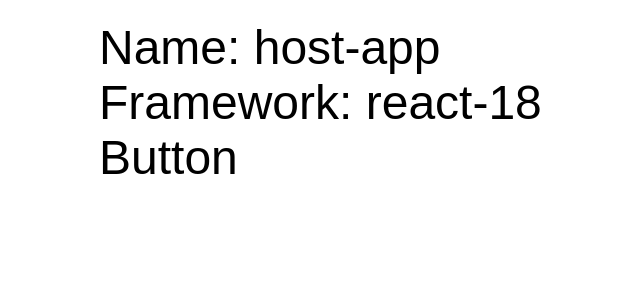
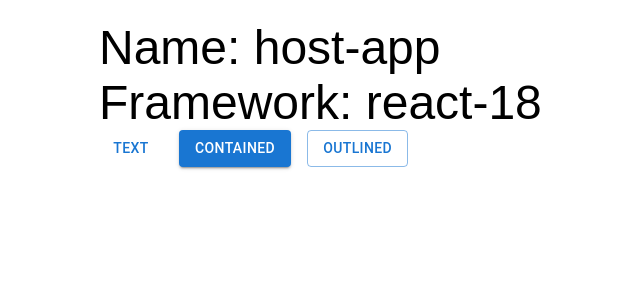
Before and after one commit to minhajul-islam/micro_fontend, a React app: page / in a window 1280 px wide. Shown: the top 300 px of the page, without its empty margins (141-781 px from the left). Built offline with nearby package versions, Linux system fonts and the light colour scheme.

Commit message:
feat(main): fix init

```diff
--- a/module-federation.config.ts
+++ b/module-federation.config.ts
@@ -2,7 +2,7 @@ const mfConfig = {
   name: "break_fix",
   filename: "remoteEntry.js",
   exposes: {
-    "./Button": "./src/Button",
+    "./Button": "./src/ManageArea",
   },
   shared: {
     react: { singleton: true, requiredVersion: "^19.0.0" },
--- a/package.json
+++ b/package.json
@@ -14,7 +14,7 @@
     "@babel/preset-typescript": "^7.27.1",
     "@module-federation/enhanced": "^0.19.1",
     "@pmmmwh/react-refresh-webpack-plugin": "^0.5.17",
-    "@types/react": "^19.0.0",
+    "@types/react": "^19.1.13",
     "@types/react-dom": "^19.0.0",
     "autoprefixer": "^10.1.0",
     "babel-loader": "^9.2.1",
@@ -31,6 +31,9 @@
     "webpack-dev-server": "^4.15.2"
   },
   "dependencies": {
+    "@emotion/react": "^11.14.0",
+    "@emotion/styled": "^11.14.1",
+    "@mui/material": "^7.3.2",
     "react": "^19.0.0",
     "react-dom": "^19.0.0"
   }
--- a/src/App.tsx
+++ b/src/App.tsx
@@ -2,14 +2,14 @@ import React from "react";
 import ReactDOM from "react-dom/client";
 
 import "./index.css";
-import Button from "./Button";
+import ManageArea from "./ManageArea";
 
 
 const App = () => (
   <div className="container">
     <div>Name: host-app</div>
     <div>Framework: react-18</div>
-    <Button />
+    <ManageArea />
   </div>
 );
 
--- a/src/Button.tsx
+++ /dev/null
@@ -1,6 +0,0 @@
-
-import React from "react";
- const Button = () => (
-  <div>Button</div>
-);
-export default Button;
--- /dev/null
+++ b/src/ManageArea.tsx
@@ -0,0 +1,12 @@
+
+import React from "react";;
+import Stack from '@mui/material/Stack';
+import Button from '@mui/material/Button';
+ const ManageArea = () => (
+  <Stack spacing={2} direction="row">
+      <Button variant="text">Text</Button>
+      <Button variant="contained">Contained</Button>
+      <Button variant="outlined">Outlined</Button>
+    </Stack>
+);
+export default ManageArea;
```
Also changed, not shown: 1 other file (tests, documents, lock files or other folders).
